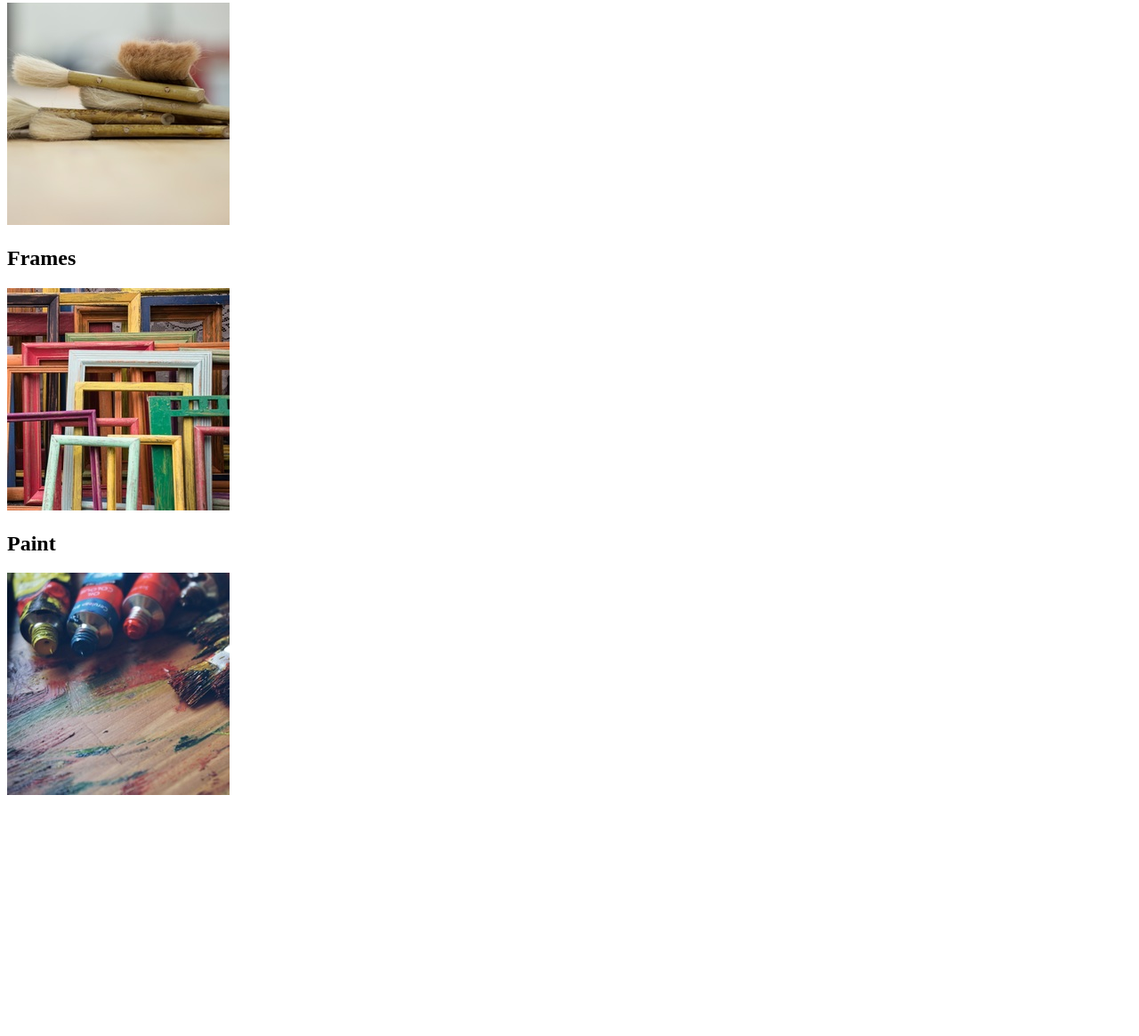
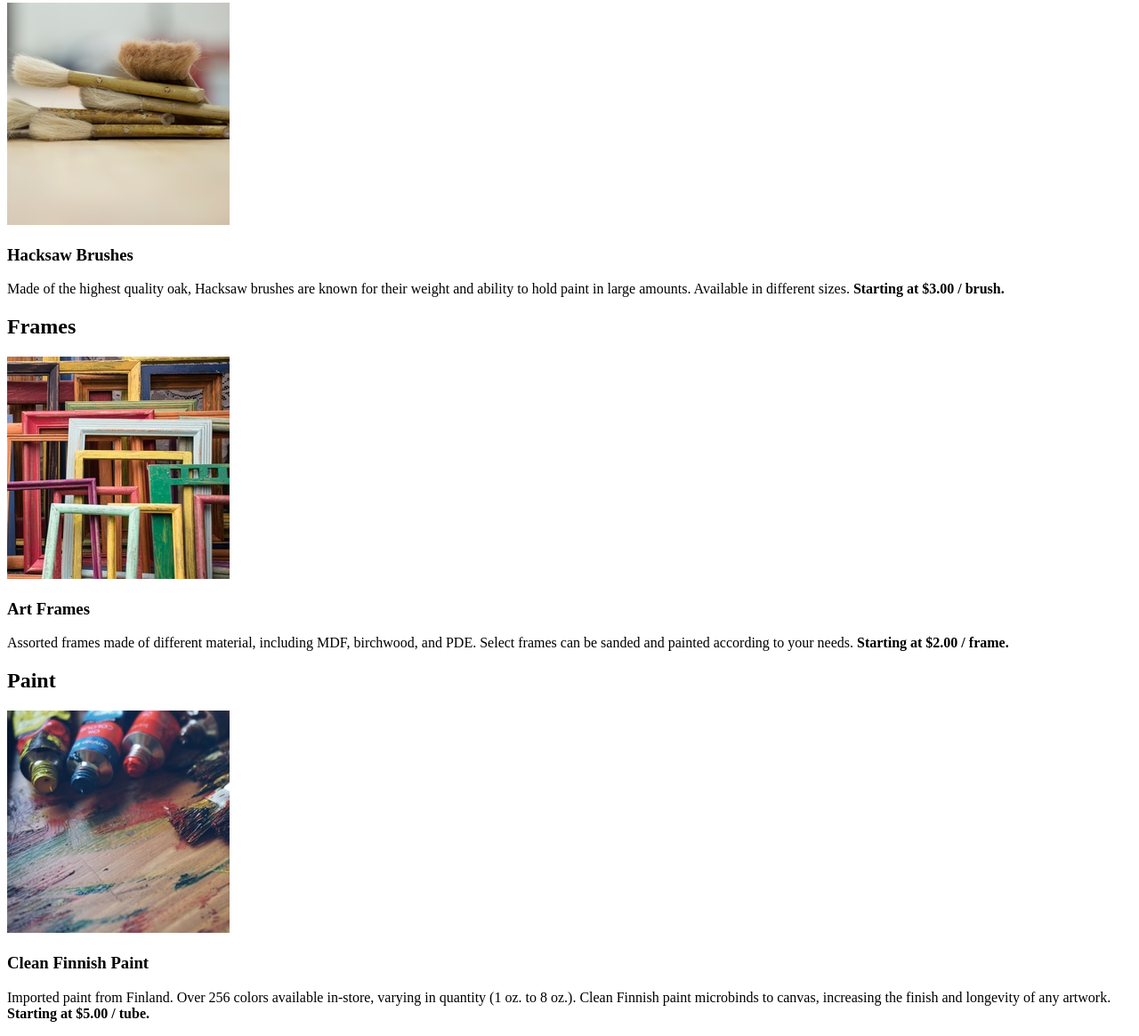
Before and after one commit to ThabangP07/Arts-project, a plain HTML site: page index.html in a window 1280 px wide. Shown: the part 124-1289 px from the top of the page at 89% size. Before the commit the page ends 1030 px from the top, so only its background shows below. Drawn offline with Linux system fonts and the light colour scheme.

Commit message:
Added description content per section

```diff
--- a/index.html
+++ b/index.html
@@ -12,14 +12,20 @@
     <section class="brashes">
         <h2>Brushes</h2>
         <img src="resources/images/hacksaw.jpeg" alt="paint brushes">
+        <h3>Hacksaw Brushes</h3>
+        <p class="description">Made of the highest quality oak, Hacksaw brushes are known for their weight and ability to hold paint in large amounts. Available in different sizes. <strong>Starting at $3.00 / brush.</strong></p>
     </section>
     <section class="frames">
         <h2>Frames</h2>
         <img src="resources/images/frames.jpeg" alt="photo frames in diffent sizes and colors">
+        <h3>Art Frames</h3>
+        <p class="description">Assorted frames made of different material, including MDF, birchwood, and PDE. Select frames can be sanded and painted according to your needs. <strong>Starting at $2.00 / frame.</strong></p>
     </section>
     <section class="paint">
         <h2>Paint</h2>
         <img src="resources/images/finnish.jpeg" alt="clean finnish paint">
+        <h3>Clean Finnish Paint</h3>
+        <p class="description">Imported paint from Finland. Over 256 colors available in-store, varying in quantity (1 oz. to 8 oz.). Clean Finnish paint microbinds to canvas, increasing the finish and longevity of any artwork. <strong>Starting at $5.00 / tube.</strong></p>
     </section>
 </body>
 </html>
```
